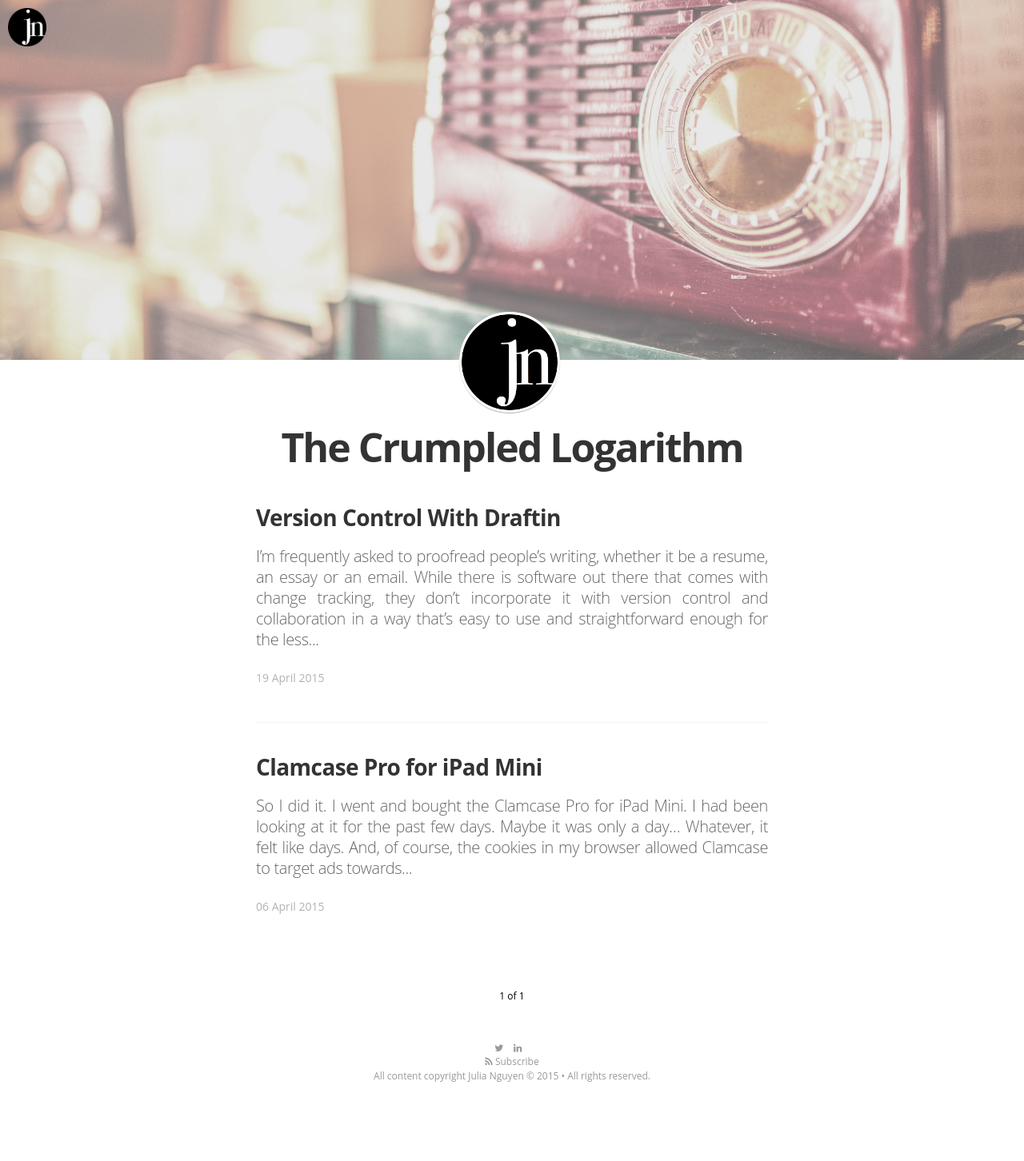
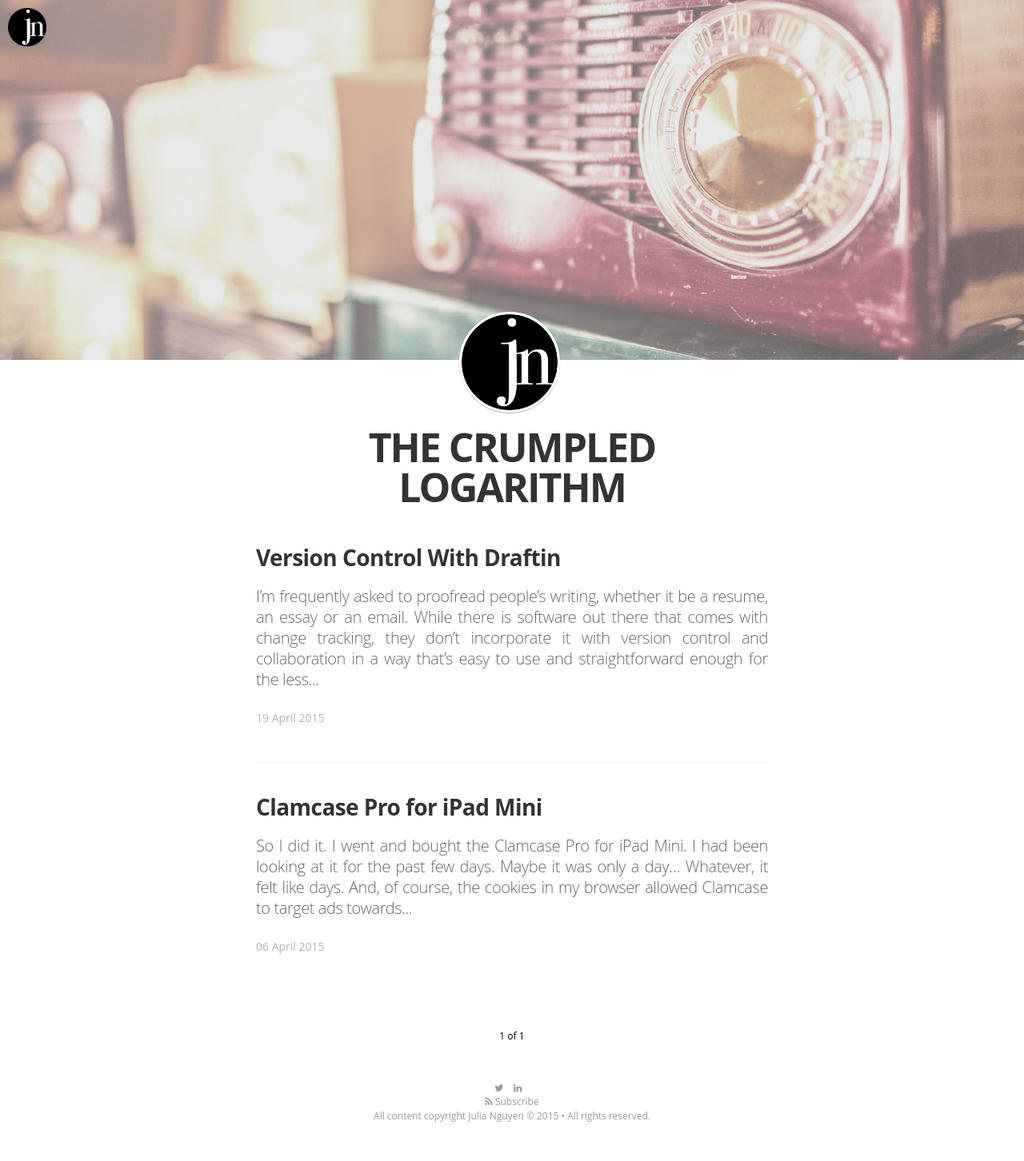
Before and after one commit to uxjulia/jekyll-blog, a Jekyll site: the page built from index.html, in a window 1280 px wide. Shown: the whole page at 80% size. Built offline with Jekyll 4.4.1, drawn with Linux system fonts in a browser that asks for light colours; nearby versions of some CDN libraries; some web fonts are replaced; Markdown is read by kramdown in place of the engine named in the settings; the list of posts is cut into pages by our own code; before the commit the page ends 1402 px from its top, so only the background shows below that.

```diff
--- a/_config.yml
+++ b/_config.yml
@@ -6,7 +6,7 @@ gems:
 
 # Site settings
 source: /Users/Home/Dropbox/Jekyll/uxjulia
-title: "The Crumpled Logarithm"
+title: "THE CRUMPLED LOGARITHM"
 description: > # this means to ignore newlines until "email:"
    Personal ramblings about technology, gadgets and experience design.
 
```
